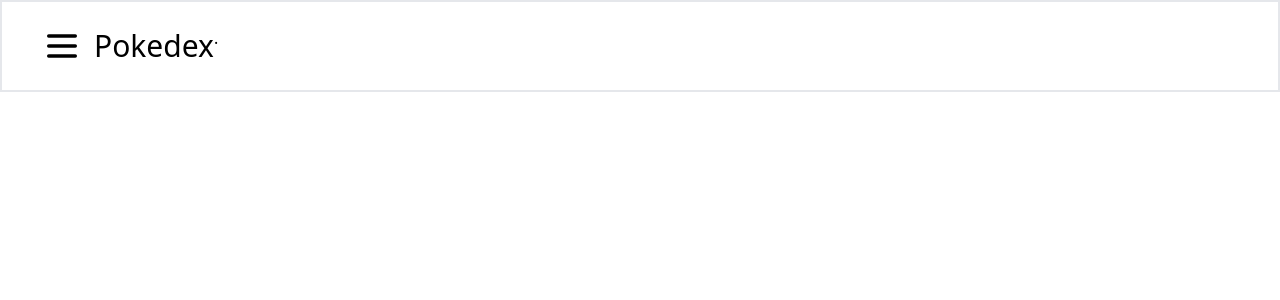
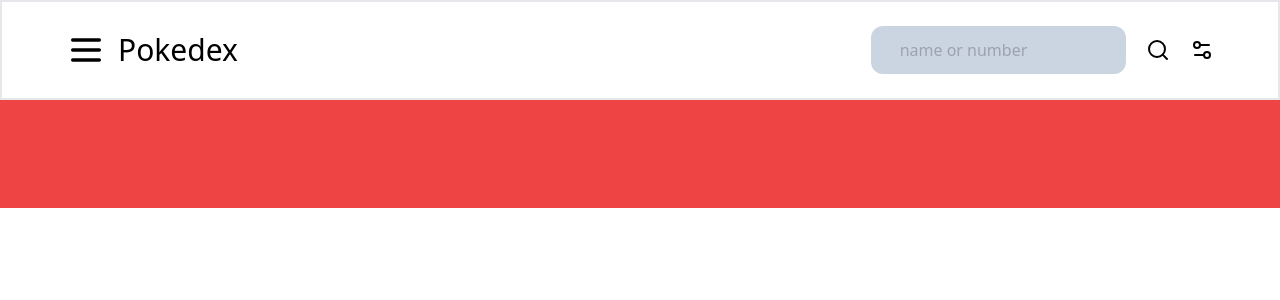
Before and after one commit to vals43/Pokedex-exo, a React (Vite) app: page / in a window 1280 px wide. Shown: the top 300 px of the page. Built offline with nearby package versions, Linux system fonts and the light colour scheme.

Commit message:
add : component Navbar

```diff
--- a/src/App.jsx
+++ b/src/App.jsx
@@ -4,7 +4,9 @@ import './css/index.css'
 function App() {
 
   return(
-    <Navbar/>
+    <div className="bg-red-500 h-52">
+      <Navbar/>
+    </div>
   )
 }
 
--- a/src/components/navbar.jsx
+++ b/src/components/navbar.jsx
@@ -1,13 +1,17 @@
-import { Menu } from "lucide-react";
+import { Menu, Search, Settings2 } from "lucide-react";
 
 export default function Navbar(){
     return (
-        <nav className="bg-white p-6 px-10 border-2 flex">
+        <nav className="bg-white p-6 px-16 border-2 flex justify-between">
             <div className="gap-3 flex items-center">
                 <Menu className="size-10"/>
                 <h1 className="text-3xl">Pokedex</h1>
             </div>
-            .
+            <div className="flex gap-5 items-center">
+                    <input className="bg-slate-300 rounded-xl p-3 " type="text" name="" id="" placeholder="    name or number"/>
+                    <Search/>
+                    <Settings2/>
+            </div>
         </nav>
     )
 }
```
